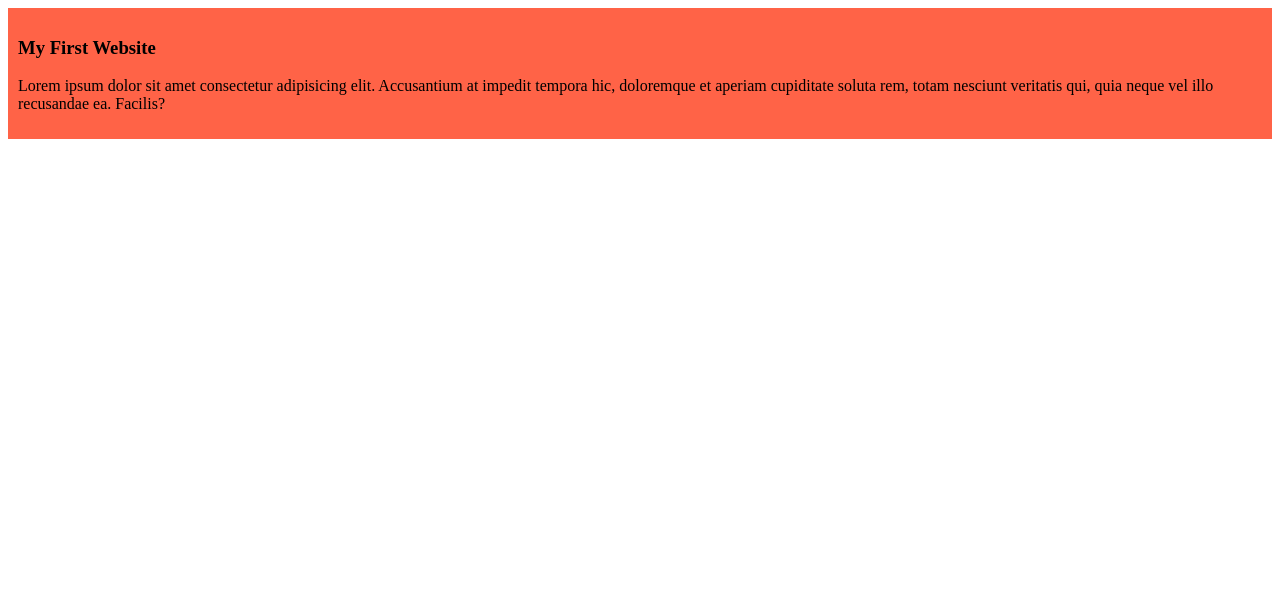
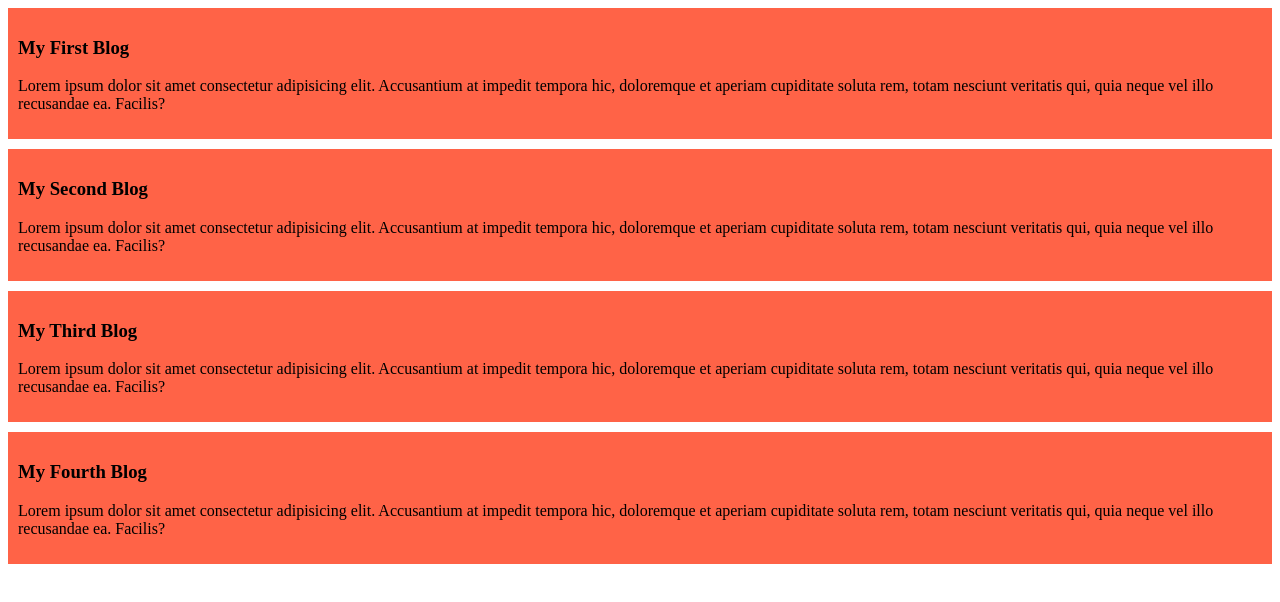
Before and after one commit to ashrafulbjri/My-Simple-Website, a plain HTML site: page index.html in a window 1280 px wide. Drawn offline with Linux system fonts and the light colour scheme.

Commit message:
added second blogs

```diff
--- a/index.html
+++ b/index.html
@@ -8,7 +8,19 @@
 </head>
 <body>
     <div>
-        <h3>My First Website</h3>
+        <h3>My First Blog</h3>
+        <p>Lorem ipsum dolor sit amet consectetur adipisicing elit. Accusantium at impedit tempora hic, doloremque et aperiam cupiditate soluta rem, totam nesciunt veritatis qui, quia neque vel illo recusandae ea. Facilis?</p>
+    </div>
+    <div>
+        <h3>My Second Blog</h3>
+        <p>Lorem ipsum dolor sit amet consectetur adipisicing elit. Accusantium at impedit tempora hic, doloremque et aperiam cupiditate soluta rem, totam nesciunt veritatis qui, quia neque vel illo recusandae ea. Facilis?</p>
+    </div>
+    <div>
+        <h3>My Third Blog</h3>
+        <p>Lorem ipsum dolor sit amet consectetur adipisicing elit. Accusantium at impedit tempora hic, doloremque et aperiam cupiditate soluta rem, totam nesciunt veritatis qui, quia neque vel illo recusandae ea. Facilis?</p>
+    </div>
+    <div>
+        <h3>My Fourth Blog</h3>
         <p>Lorem ipsum dolor sit amet consectetur adipisicing elit. Accusantium at impedit tempora hic, doloremque et aperiam cupiditate soluta rem, totam nesciunt veritatis qui, quia neque vel illo recusandae ea. Facilis?</p>
     </div>
 </body>
--- a/styles/blog.css
+++ b/styles/blog.css
@@ -1,4 +1,5 @@
 div{
     background-color: tomato;
     padding: 10px;
+    margin-bottom: 10px;
 }
```
